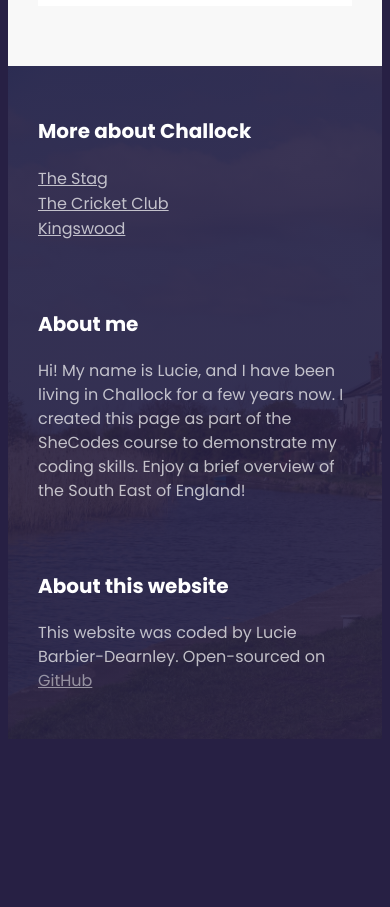
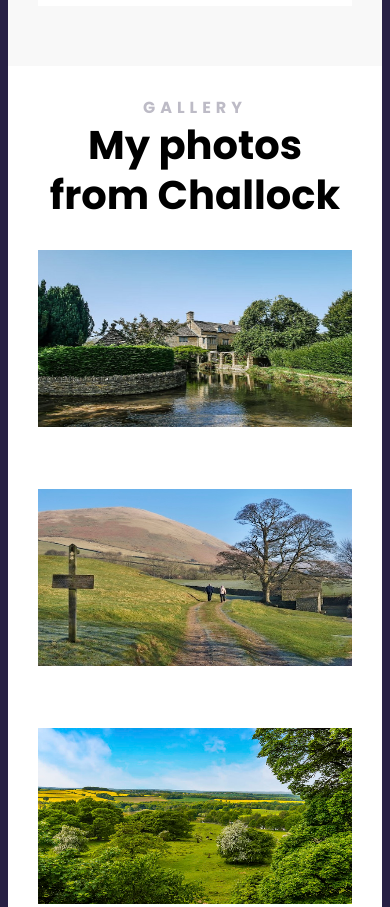
Before and after one commit to luciebarbierdearnley/challock-travel-project, a plain HTML site: page index.html in a window 390 px wide. Shown: the part 4720-5627 px from the top of the page. Before the commit the page ends 5467 px from the top, so only its background shows below. Drawn offline with Linux system fonts and the light colour scheme.

Commit message:
Added gallery

```diff
--- a/index.html
+++ b/index.html
@@ -172,6 +172,15 @@
             </div>
           </div>
         </section>
+        <section>
+          <h2 class="text-center">Gallery</h2>
+          <h3 class="text-center">My photos from Challock</h3>
+          <div class="grid grid-3-columns">
+            <img src="images/gallery-1.jpeg" alt="" class="gallery-img" />
+            <img src="images/gallery-2.jpeg" alt="" class="gallery-img" />
+            <img src="images/gallery-3.jpeg" alt="" class="gallery-img" />
+          </div>
+        </section>
       </main>
       <footer>
         <section class="grid grid-3-columns-first-narrow">
--- a/src/style.css
+++ b/src/style.css
@@ -169,6 +169,12 @@ main p {
   text-align: left;
 }
 
+.gallery-img {
+  width: 100%;
+  aspect-ratio: 16/9;
+  margin-top: 30px;
+}
+
 footer {
   color: white;
   background-image: linear-gradient(
@@ -241,4 +247,9 @@ footer a {
   .embed {
     aspect-ratio: 16/9;
   }
+
+  .gallery-img {
+    width: 100%;
+    height: auto;
+  }
 }
```
Also changed, not shown: images/gallery-1.jpeg (added), images/gallery-2.jpeg (added), images/gallery-3.jpeg (added).
